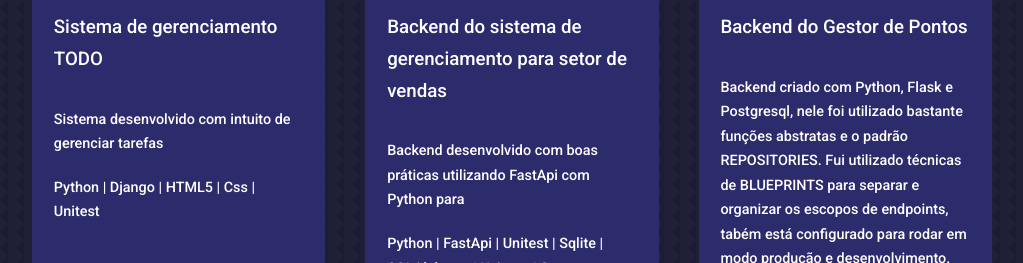
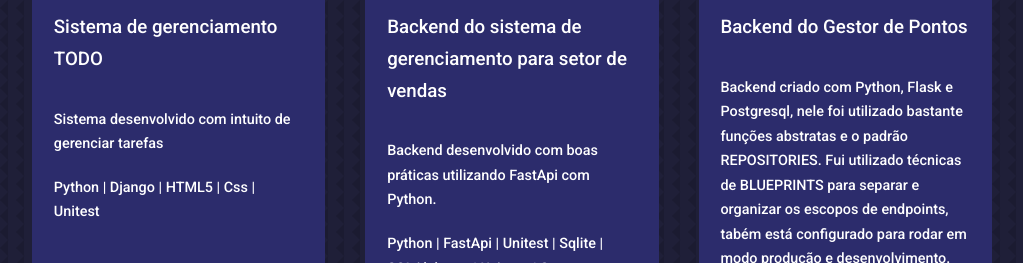
Before and after one commit to TiagoOliverDev/portfolio_novo, a React (Create React App) app: page / in a window 1280 px wide. Shown: the part 4640-4903 px from the top of the page, without its empty margins (128-1151 px from the left). Built offline with nearby package versions, Linux system fonts and the light colour scheme.

Commit message:
feat: ajuste

```diff
--- a/src/components/portfolio/Portfolio.jsx
+++ b/src/components/portfolio/Portfolio.jsx
@@ -111,7 +111,7 @@ const Portfolio = () => {
       title: 'Backend do sistema de gerenciamento para setor de vendas',
       img: IMG17,
       description:
-        'Backend desenvolvido com boas práticas utilizando FastApi com Python para',
+        'Backend desenvolvido com boas práticas utilizando FastApi com Python.',
       technologies: 'Python | FastApi | Unitest | Sqlite | SQLAlchemy | Uvicorn | Swagger',
       link: '#',
       github: 'https://github.com/TiagoOliverDev/ps_backend_logap',
```
